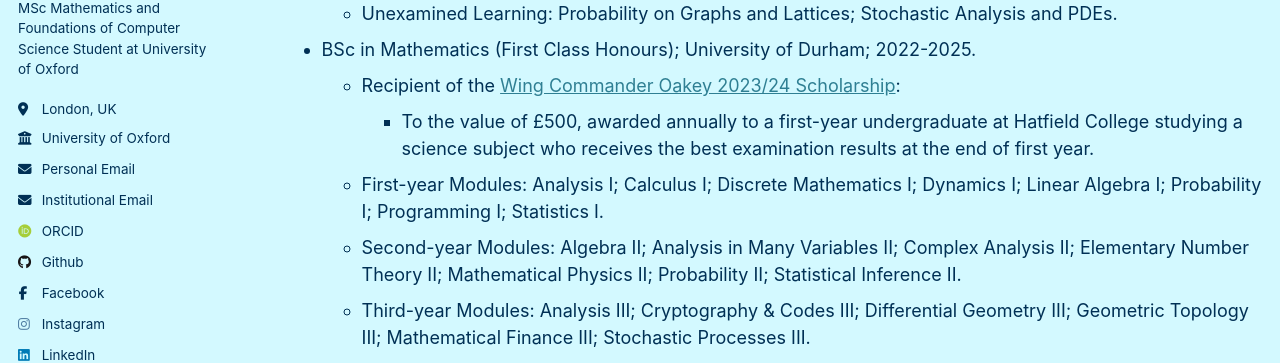
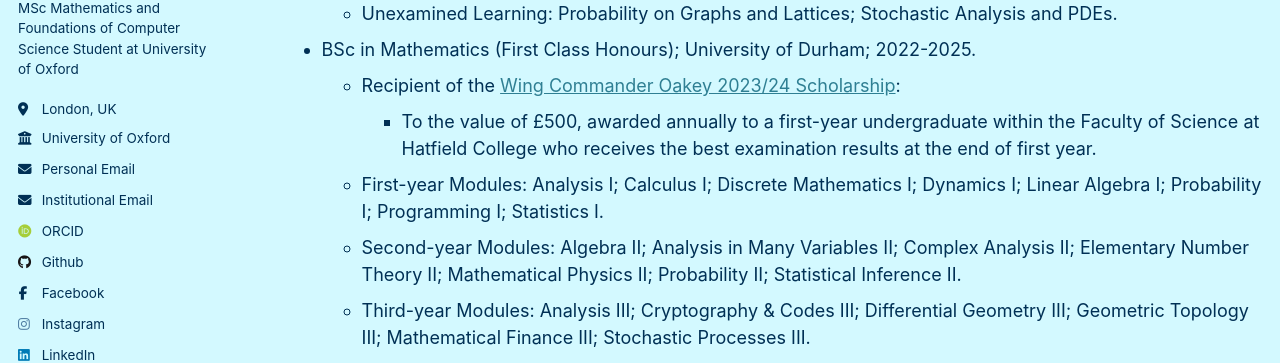
Before and after one commit to armanmarti-shahandeh/armanmarti-shahandeh.github.io, a Jekyll site: the page built from _pages/cv.md, in a window 1280 px wide and 900 px high. Shown: the part 359-722 px from the top of the window. Built offline with Jekyll 4.4.1, drawn with Linux system fonts in a browser that asks for light colours; some web fonts are replaced.

Commit message:
reword award

```diff
--- a/_pages/cv.md
+++ b/_pages/cv.md
@@ -17,7 +17,7 @@ Education
   * Unexamined Learning: Probability on Graphs and Lattices; Stochastic Analysis and PDEs.
 * BSc in Mathematics (First Class Honours); University of Durham; 2022-2025.
   * Recipient of the [Wing Commander Oakey 2023/24 Scholarship](https://armanmarti-shahandeh.github.io/files/WCO_award_email.pdf):
-    * To the value of £500, awarded annually to a first-year undergraduate at Hatfield College studying a science subject who receives the best examination results at the end of first year.
+    * To the value of £500, awarded annually to a first-year undergraduate within the Faculty of Science at Hatfield College who receives the best examination results at the end of first year.
   * First-year Modules: Analysis I; Calculus I; Discrete Mathematics I; Dynamics I; Linear Algebra I; Probability I; Programming I; Statistics I.
   * Second-year Modules: Algebra II; Analysis in Many Variables II; Complex Analysis II; Elementary Number Theory II; Mathematical Physics II; Probability II; Statistical Inference II.
   * Third-year Modules: Analysis III; Cryptography & Codes III; Differential Geometry III; Geometric Topology III; Mathematical Finance III; Stochastic Processes III.
```
